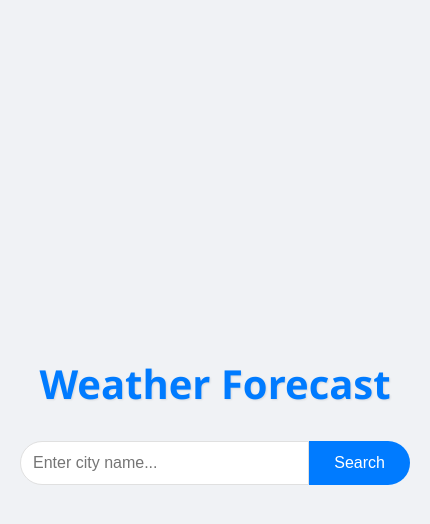
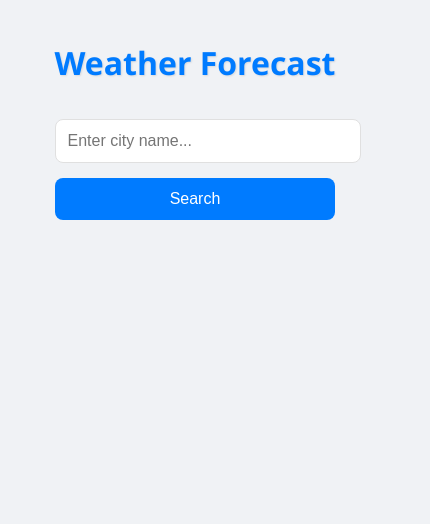
Before and after one commit to enoch2-hub/weather-app, a React (Create React App) app: page / in a window 390 px wide. Shown: the top 524 px of the page, 430 px wide, since content can reach past the window. Built offline with nearby package versions, Linux system fonts and the light colour scheme; no server answers.

Commit message:
add responsive feature

```diff
--- a/src/App.css
+++ b/src/App.css
@@ -17,15 +17,17 @@ body {
   padding: 0;
   display: flex;
   justify-content: center;
-  align-items: center;
+  align-items: flex-start;
   min-height: 100vh;
 }
 
 .App {
   width: 100%;
-  max-width: 500px;
+  max-width: 600px;
   padding: 20px;
   text-align: center;
+  box-sizing: border-box;
+  /* Ensures padding doesn't cause overflow */
 }
 
 h1 {
@@ -87,3 +89,27 @@ button:hover {
   background-color: var(--error-color);
   color: white;
 }
+
+/* * Media Query for mobile devices
+ * This CSS will only apply on screens with a width of 500px or less
+ */
+@media (max-width: 500px) {
+  h1 {
+    font-size: 2em;
+  }
+
+  form {
+    flex-direction: column;
+  }
+
+  input[type="text"],
+  button {
+    width: 100%;
+    border-radius: 8px;
+    margin: 5px 0;
+  }
+
+  button {
+    margin-top: 10px;
+  }
+}
--- a/src/components/WeatherCard.css
+++ b/src/components/WeatherCard.css
@@ -4,7 +4,6 @@
     border-radius: 16px;
     padding: 30px;
     width: 100%;
-    max-width: 350px;
     margin: 20px auto;
     box-shadow: 0 10px 20px var(--shadow-color);
     display: flex;
@@ -48,3 +47,25 @@
         transform: scale(1);
     }
 }
+
+/* * Media Query for mobile devices
+ * Adjust the padding and font size for a better mobile experience
+ */
+@media (max-width: 500px) {
+    .weather-card {
+        padding: 20px;
+    }
+
+    .weather-card h2 {
+        font-size: 1.5em;
+    }
+
+    .weather-card p {
+        font-size: 1em;
+    }
+
+    .weather-card img {
+        width: 60px;
+        height: 60px;
+    }
+}
```
